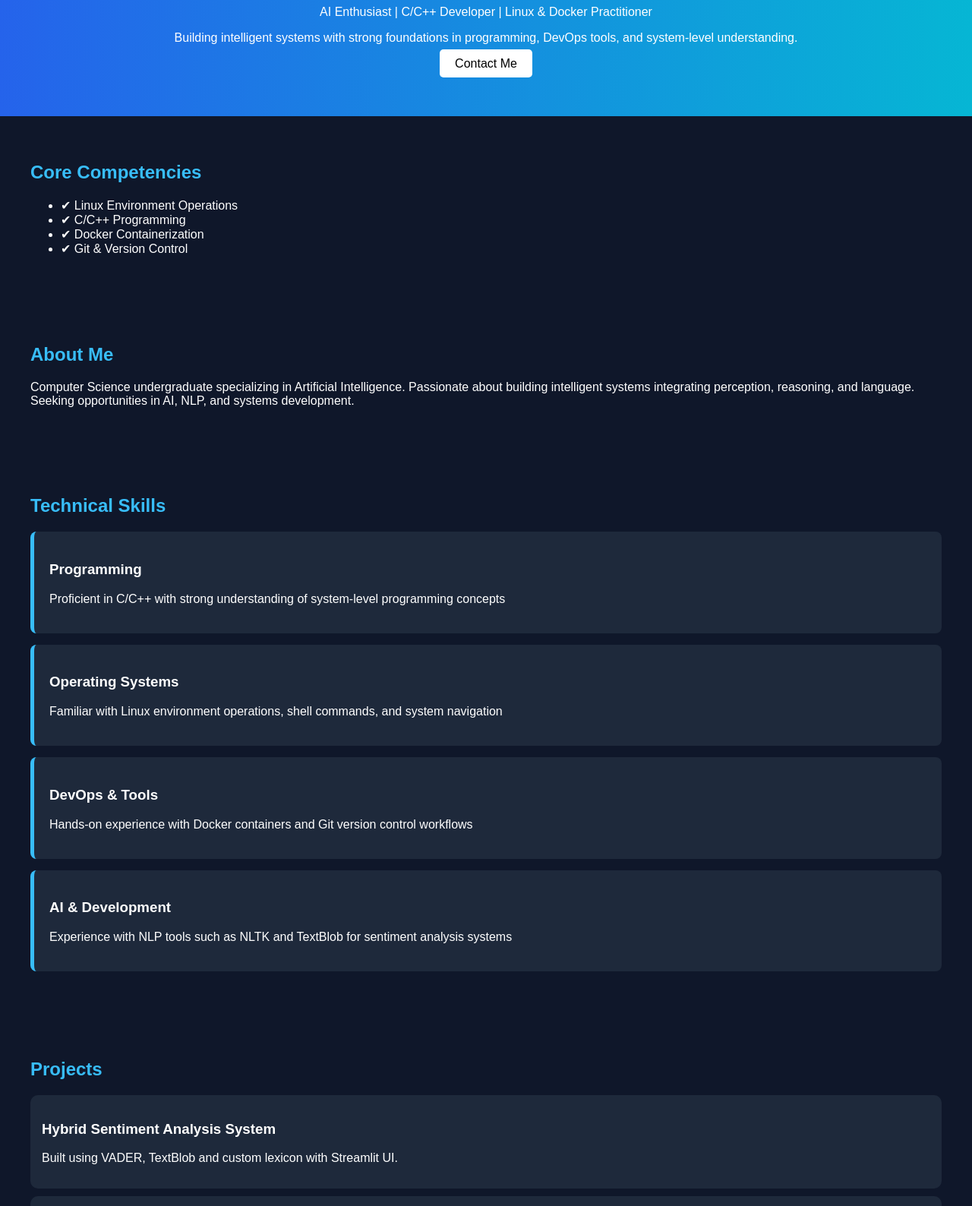
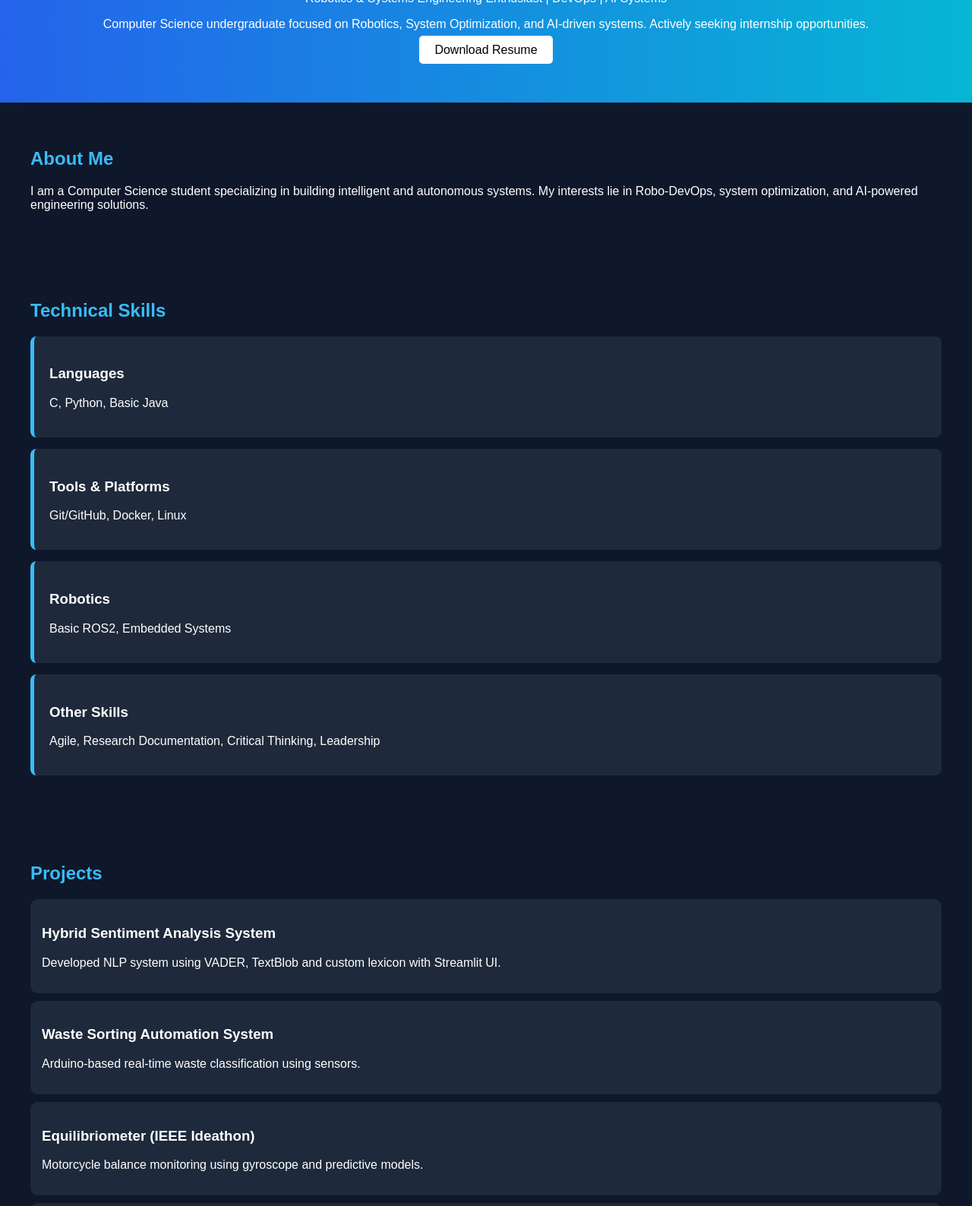
Before and after one commit to Suaid2005/portfolio, a plain HTML site: page index.html in a window 1280 px wide. Shown: the part 151-1739 px from the top of the page at 76% size. Drawn offline with Linux system fonts and the light colour scheme.

Commit message:
Revise portfolio content and structure
Updated portfolio details including skills, projects, and contact information.

```diff
--- a/index.html
+++ b/index.html
@@ -5,125 +5,114 @@
     <meta name="viewport" content="width=device-width, initial-scale=1.0">
     <title>Muhammad Suaid | Portfolio</title>
     <link rel="stylesheet" href="style.css">
-    <a href="assets/resume.pdf" class="btn">Download Resume</a>
 </head>
 <body>
 
-<!-- HERO SECTION -->
 <header>
     <h1>Muhammad Suaid</h1>
-    <p>AI Enthusiast | C/C++ Developer | Linux & Docker Practitioner</p>
+    <p>Robotics & Systems Engineering Enthusiast | DevOps | AI Systems</p>
     <p>
-        Building intelligent systems with strong foundations in programming,
-        DevOps tools, and system-level understanding.
+        Computer Science undergraduate focused on Robotics, System Optimization,
+        and AI-driven systems. Actively seeking internship opportunities.
     </p>
-    <a href="#contact" class="btn">Contact Me</a>
+    <a href="assets/resume.pdf" class="btn" download>Download Resume</a>
 </header>
 
-<!-- CORE SKILLS HIGHLIGHT -->
-<section id="highlights">
-    <h2>Core Competencies</h2>
-    <ul>
-        <li>✔ Linux Environment Operations</li>
-        <li>✔ C/C++ Programming</li>
-        <li>✔ Docker Containerization</li>
-        <li>✔ Git & Version Control</li>
-    </ul>
-</section>
-
-<!-- ABOUT -->
 <section id="about">
     <h2>About Me</h2>
     <p>
-        Computer Science undergraduate specializing in Artificial Intelligence.
-        Passionate about building intelligent systems integrating perception,
-        reasoning, and language. Seeking opportunities in AI, NLP, and systems development.
+        I am a Computer Science student specializing in building intelligent and
+        autonomous systems. My interests lie in Robo-DevOps, system optimization,
+        and AI-powered engineering solutions.
     </p>
 </section>
 
-<!-- SKILLS -->
 <section id="skills">
     <h2>Technical Skills</h2>
 
     <div class="skill-box">
-        <h3>Programming</h3>
-        <p>Proficient in C/C++ with strong understanding of system-level programming concepts</p>
+        <h3>Languages</h3>
+        <p>C, Python, Basic Java</p>
     </div>
 
     <div class="skill-box">
-        <h3>Operating Systems</h3>
-        <p>Familiar with Linux environment operations, shell commands, and system navigation</p>
+        <h3>Tools & Platforms</h3>
+        <p>Git/GitHub, Docker, Linux</p>
     </div>
 
     <div class="skill-box">
-        <h3>DevOps & Tools</h3>
-        <p>Hands-on experience with Docker containers and Git version control workflows</p>
+        <h3>Robotics</h3>
+        <p>Basic ROS2, Embedded Systems</p>
     </div>
 
     <div class="skill-box">
-        <h3>AI & Development</h3>
-        <p>Experience with NLP tools such as NLTK and TextBlob for sentiment analysis systems</p>
+        <h3>Other Skills</h3>
+        <p>Agile, Research Documentation, Critical Thinking, Leadership</p>
     </div>
 </section>
 
-<!-- PROJECTS -->
 <section id="projects">
     <h2>Projects</h2>
 
     <div class="project">
         <h3>Hybrid Sentiment Analysis System</h3>
-        <p>Built using VADER, TextBlob and custom lexicon with Streamlit UI.</p>
+        <p>Developed NLP system using VADER, TextBlob and custom lexicon with Streamlit UI.</p>
     </div>
 
     <div class="project">
-        <h3>Waste Sorting Automation</h3>
-        <p>Arduino-based system using sensors for real-time classification.</p>
+        <h3>Waste Sorting Automation System</h3>
+        <p>Arduino-based real-time waste classification using sensors.</p>
     </div>
 
     <div class="project">
-        <h3>Rain Detection System</h3>
-        <p>Real-time rainfall alert system using microcontroller.</p>
+        <h3>Equilibriometer (IEEE Ideathon)</h3>
+        <p>Motorcycle balance monitoring using gyroscope and predictive models.</p>
     </div>
 
     <div class="project">
-        <h3>Equilibriometer</h3>
-        <p>Motorcycle balance monitoring using gyroscope sensors.</p>
+        <h3>Personal Portfolio Website</h3>
+        <p>Responsive portfolio with GitHub Pages deployment and Formspree integration.</p>
     </div>
-
 </section>
 
-<!-- EDUCATION -->
 <section id="education">
     <h2>Education</h2>
-    <p>B.Tech CSE (AI) - Presidency University (2024–2028)</p>
+    <p>B.Tech CSE - Presidency University (2024–2028) | CGPA: 9.0</p>
     <p>PUC - Yenepoya PU College</p>
     <p>SSLC - Manshar English Medium School</p>
 </section>
 
-<!-- CERTIFICATIONS -->
 <section id="certifications">
     <h2>Certifications</h2>
     <ul>
         <li>Basics of AI - Cambridge</li>
         <li>Agile Project Management - HP</li>
+        <li>DevOps Decode - GoOps Club</li>
+        <li>IEEE Tech Week 2025 Ideathon</li>
         <li>Figma Bootcamp</li>
     </ul>
 </section>
 
-<!-- CONTACT -->
+<section id="leadership">
+    <h2>Leadership Experience</h2>
+    <ul>
+        <li>Media Secretary — SSF KR Puram Division (2025–Present)</li>
+        <li>Campus Secretary — SSF Belthangady Sector (2022–2024)</li>
+        <li>General Secretary — Manshar Student Union (2021–2022)</li>
+    </ul>
+</section>
+
 <section id="contact">
-    <h2>Contact Me</h2>
-    <form action="https://formspree.io/f/xojpeeel" method="POST">
-        <input type="text" name="name" placeholder="Your Name" required>
-        <input type="email" name="email" placeholder="Your Email" required>
-        <textarea name="message" placeholder="Message"></textarea>
-        <button type="submit">Send</button>
-    </form>
+    <h2>Contact</h2>
+    <p>Email: suaidputhrabail75@gmail.com</p>
+    <p>Phone: +91 8217668044</p>
+    <p><a href="https://suaid2005.github.io/portfolio/">Portfolio Link</a></p>
 </section>
 
 <footer>
     <p>© 2026 Muhammad Suaid</p>
 </footer>
 
+<script src="script.js"></script>
 </body>
 </html>
```
